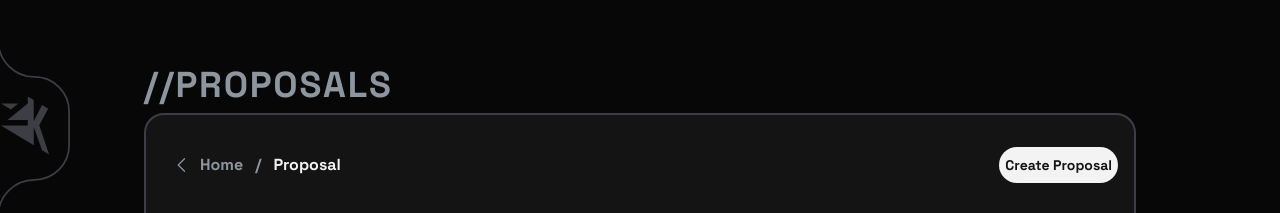
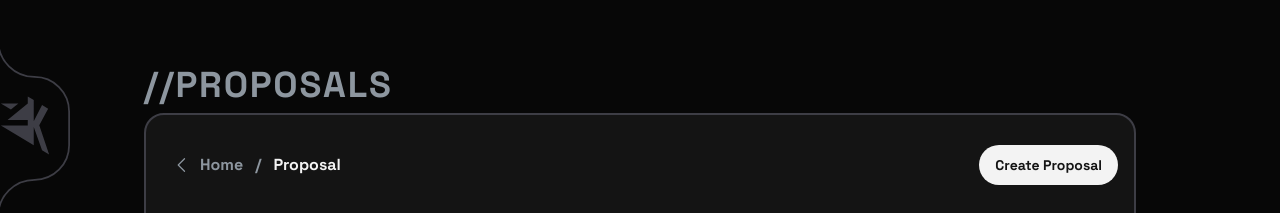
Before and after one commit to aerius-labs/zk-snap-frontend-v2, a Next.js app: page /proposal in a window 1280 px wide. Shown: the top 213 px of the page. Built offline with nearby package versions, Linux system fonts and the light colour scheme.

Commit message:
feat: linked create proposal page

```diff
--- a/src/app/proposal/page.tsx
+++ b/src/app/proposal/page.tsx
@@ -172,12 +172,12 @@ export default function Proposals() {
               Proposal
             </Link>
           </div>
-          <button
-            type='button'
-            className='ml-auto rounded-[50px] bg-light px-1.5 py-2 font-bold text-lightDark'
+          <Link
+            href={'/create-proposal'}
+            className='ml-auto rounded-[30px] bg-light px-4 py-2.5 font-bold text-lightDark'
           >
             Create Proposal
-          </button>
+          </Link>
         </div>
         <div className='flex justify-center'>
           <div className='grid grid-cols-1 gap-6 md:grid-cols-2 lg:grid-cols-3 xl:grid-cols-4'>
```
